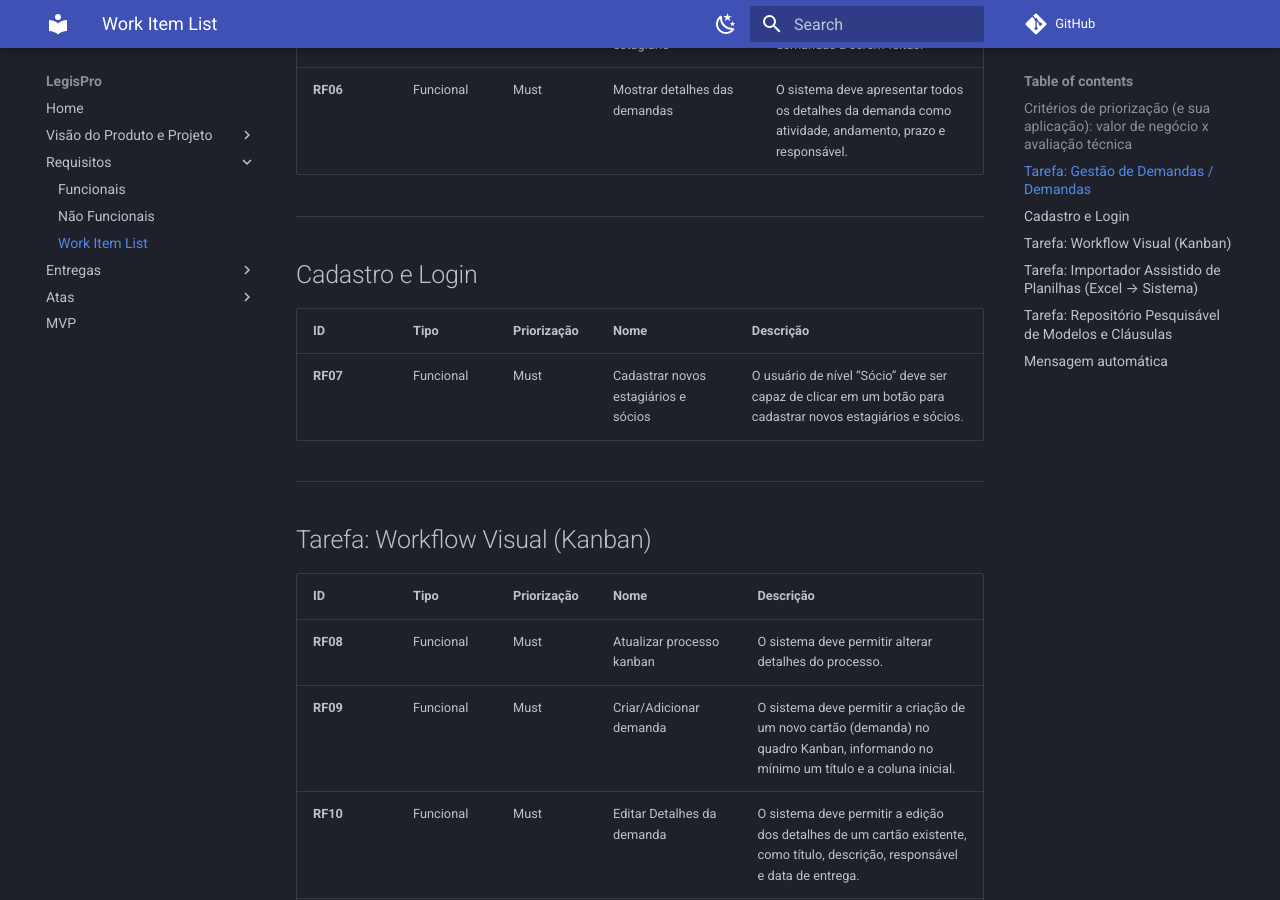
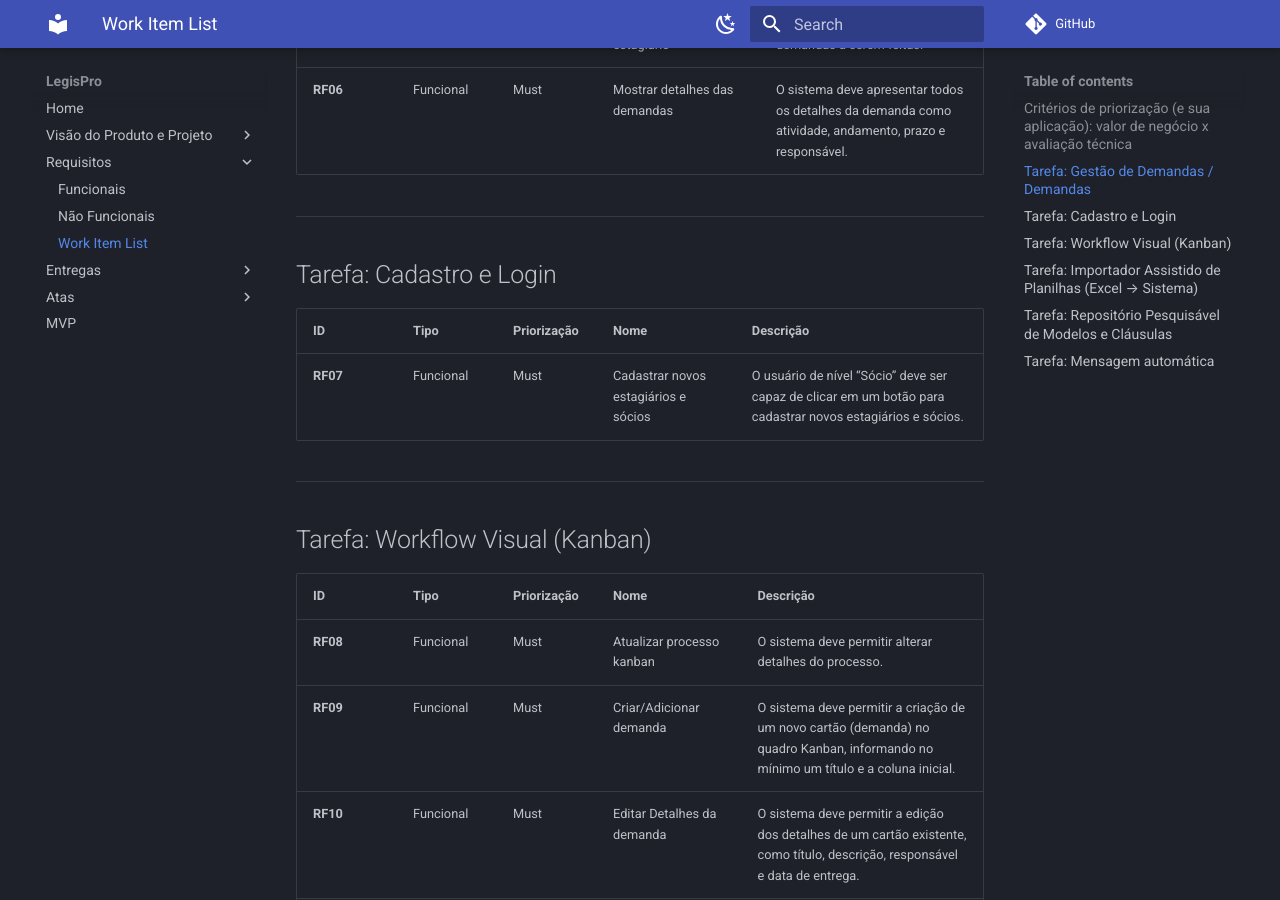
Before and after one commit to mdsreq-fga-unb/REQ-2025.2-T02-ProJuris, an MkDocs documentation site: the page built from docs/Requisitos/3 - Work Item List.md, in a window 1280 px wide and 900 px high, scrolled down 1114 px. Built offline with MkDocs 1.6.1 and Material for MkDocs 9.7.7, drawn with Linux system fonts in a browser that asks for light colours; comment, search, counter and statistics services are not loaded; some of the changed text lies outside the part shown.

Commit message:
UPDATE 3 - Work Item List.md

```diff
--- a/docs/Requisitos/3 - Work Item List.md
+++ b/docs/Requisitos/3 - Work Item List.md
@@ -23,7 +23,7 @@
 
 ---
 
-## Cadastro e Login
+## Tarefa: Cadastro e Login
 
 | ID | Tipo | Priorização| Nome | Descrição |
 | :--- | :--- | :--- | :--- | :--- |
@@ -69,7 +69,7 @@
 
 ---
 
-## Mensagem automática
+## Tarefa: Mensagem automática
 
 | ID | Tipo | Priorização| Nome | Descrição |
 | :--- | :--- | :--- | :--- | :--- |
```
